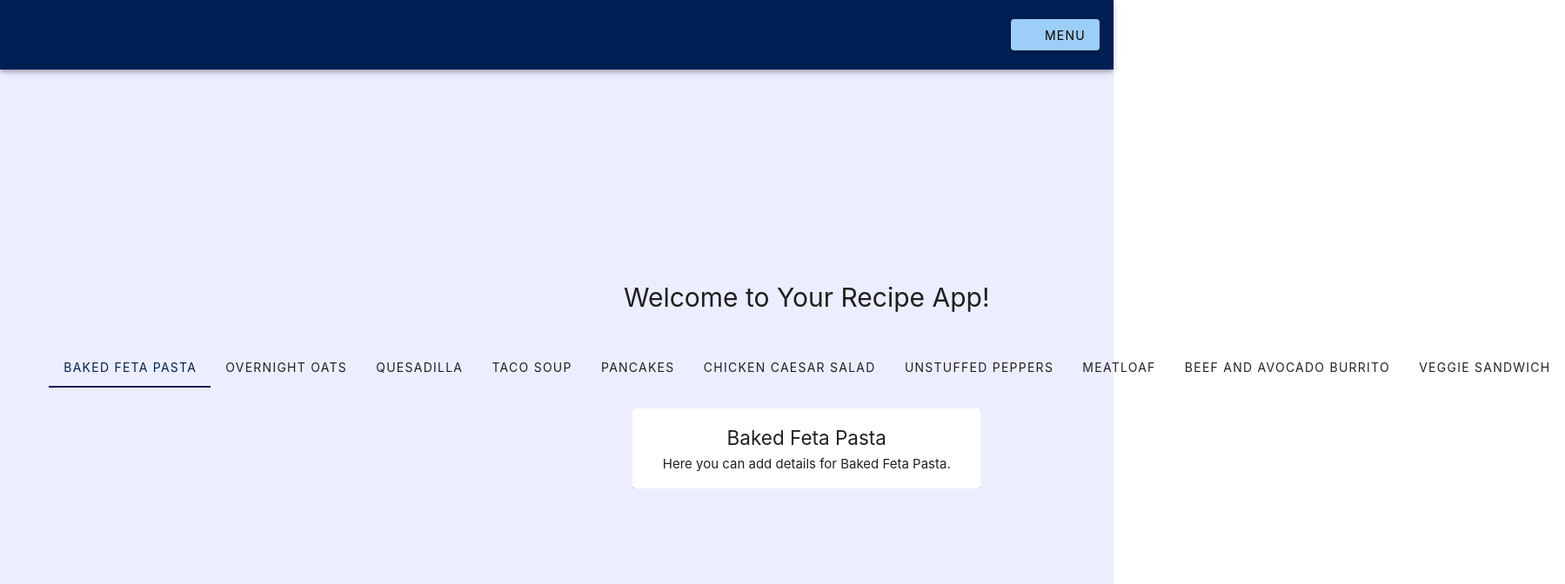
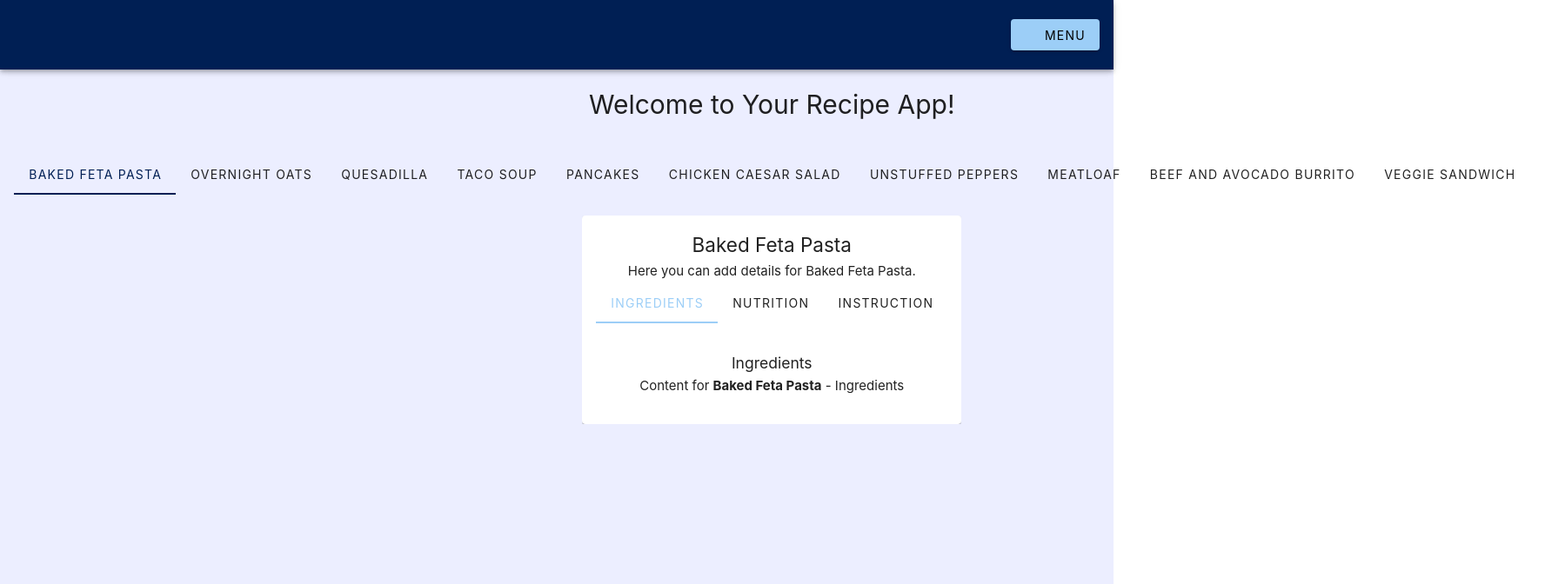
Before and after one commit to FionaRubino/DS440, a Vue app in the folder frontend/DS440W/: page / in a window 1280 px wide. Shown: the top 672 px of the page at 87% size, 1799 px wide, since content can reach past the window. Built offline with nearby package versions, Linux system fonts and the light colour scheme.

Commit message:
Add 3 subtabs

```diff
--- a/frontend/DS440W/src/views/LandingView.vue
+++ b/frontend/DS440W/src/views/LandingView.vue
@@ -1,5 +1,6 @@
 <template>
-  <v-container class="fill-height d-flex flex-column align-center justify-center">
+  <v-container fluid class="fill-height d-flex flex-column">
+
 
     <h1 class="mb-8">Welcome to Your Recipe App!</h1>
 
@@ -13,9 +14,37 @@
     <!-- Content -->
     <v-window v-model="selectedTab" class="mt-6">
       <v-window-item v-for="(recipe, index) in recipes" :key="index">
-        <v-card width="400" class="pa-4 text-center">
+        <v-card class="pa-4 text-center">
           <h2>{{ recipe }}</h2>
           <p>Here you can add details for {{ recipe }}.</p>
+
+           <!-- SUB TABS -->
+          <v-tabs
+            v-model="selectedSubTab"
+            color="secondary"
+            align-tabs="center"
+          >
+            <v-tab v-for="tab in subTabs" :key="tab">
+              {{ tab }}
+            </v-tab>
+          </v-tabs>
+
+          <!-- SUB TAB CONTENT -->
+          <v-window v-model="selectedSubTab" class="mt-4">
+            <v-window-item
+              v-for="tab in subTabs"
+              :key="tab"
+            >
+              <div class="text-center pa-4">
+                <h3>{{ tab }}</h3>
+                <p>
+                  Content for <strong>{{ recipe }}</strong> - {{ tab }}
+                </p>
+              </div>
+            </v-window-item>
+          </v-window>
+
+
         </v-card>
       </v-window-item>
     </v-window>
@@ -39,5 +68,8 @@ const recipes = [
   "Veggie Sandwich"
 ]
 
+const subTabs = ["Ingredients", "Nutrition", "Instruction"]
+
 const selectedTab = ref(0)
+const selectedSubTab = ref(0)
 </script>
```
